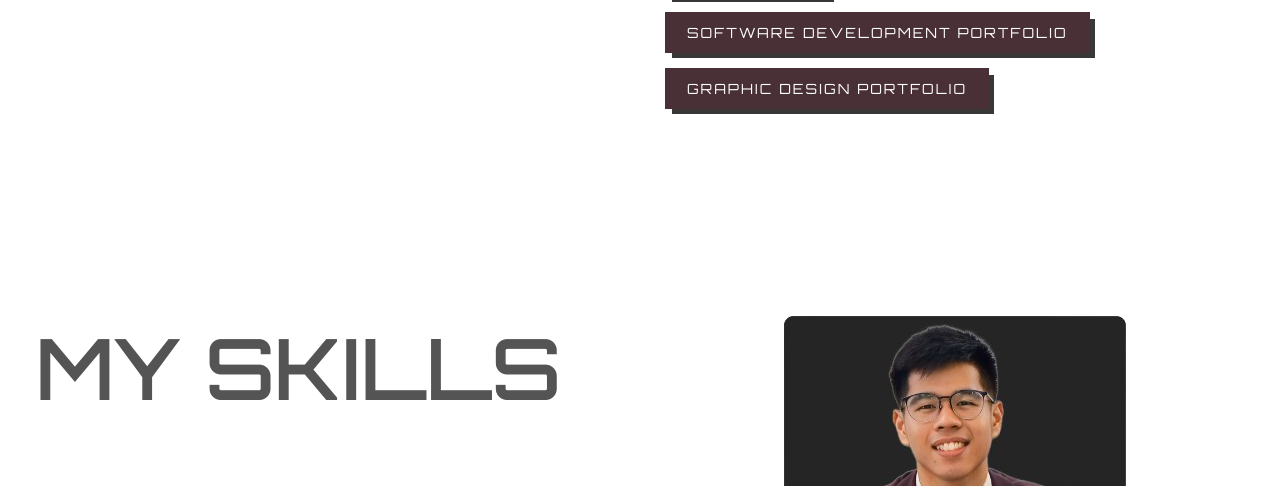
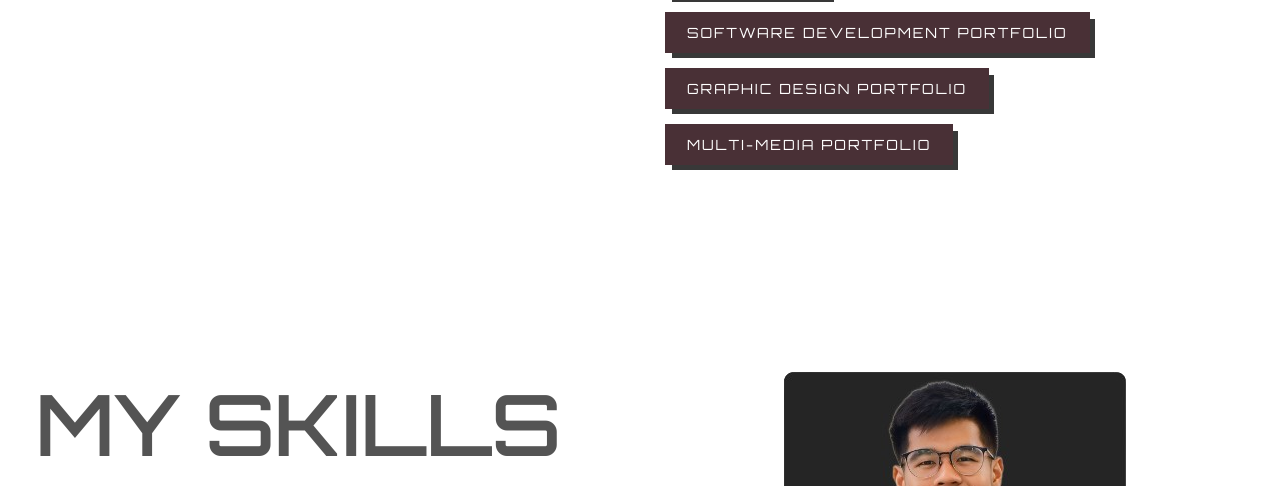
Before and after one commit to Isc-Mrqz/Isaac-Marquez-Personal-Portfolio-Website, a plain HTML site: page index.html in a window 1280 px wide. Shown: the part 1862-2348 px from the top of the page. Drawn offline with nearby package versions, Linux system fonts and the light colour scheme.

Commit message:
Update index.html

```diff
--- a/index.html
+++ b/index.html
@@ -217,6 +217,7 @@
 
               <a href="/Main Portfolio Pages/portfolio.html" class="btn btn-secondary" target="_blank">Software Development Portfolio</a>
               <a href="/Main Portfolio Pages/graphic-design portfolio.html" class="btn btn-secondary" target="_blank">Graphic Design Portfolio</a>
+              <a href="https://igm-softwaredeveloper.github.io/Isaac-Marquez-Multimedia-Portfolio/home.html" class="btn btn-secondary" target="_blank">Multi-Media Portfolio</a>
             </div>
 
           </div>
```
